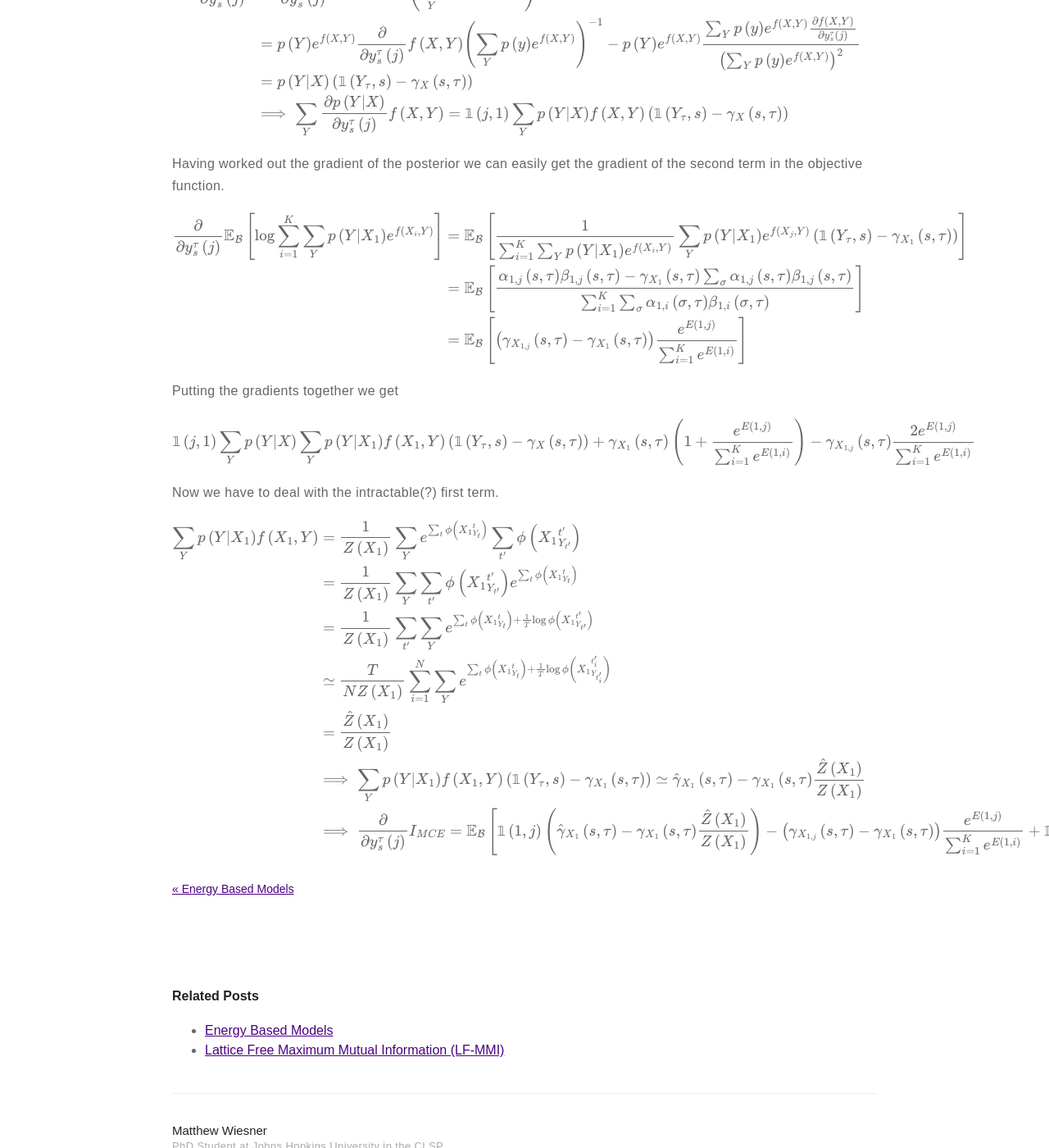
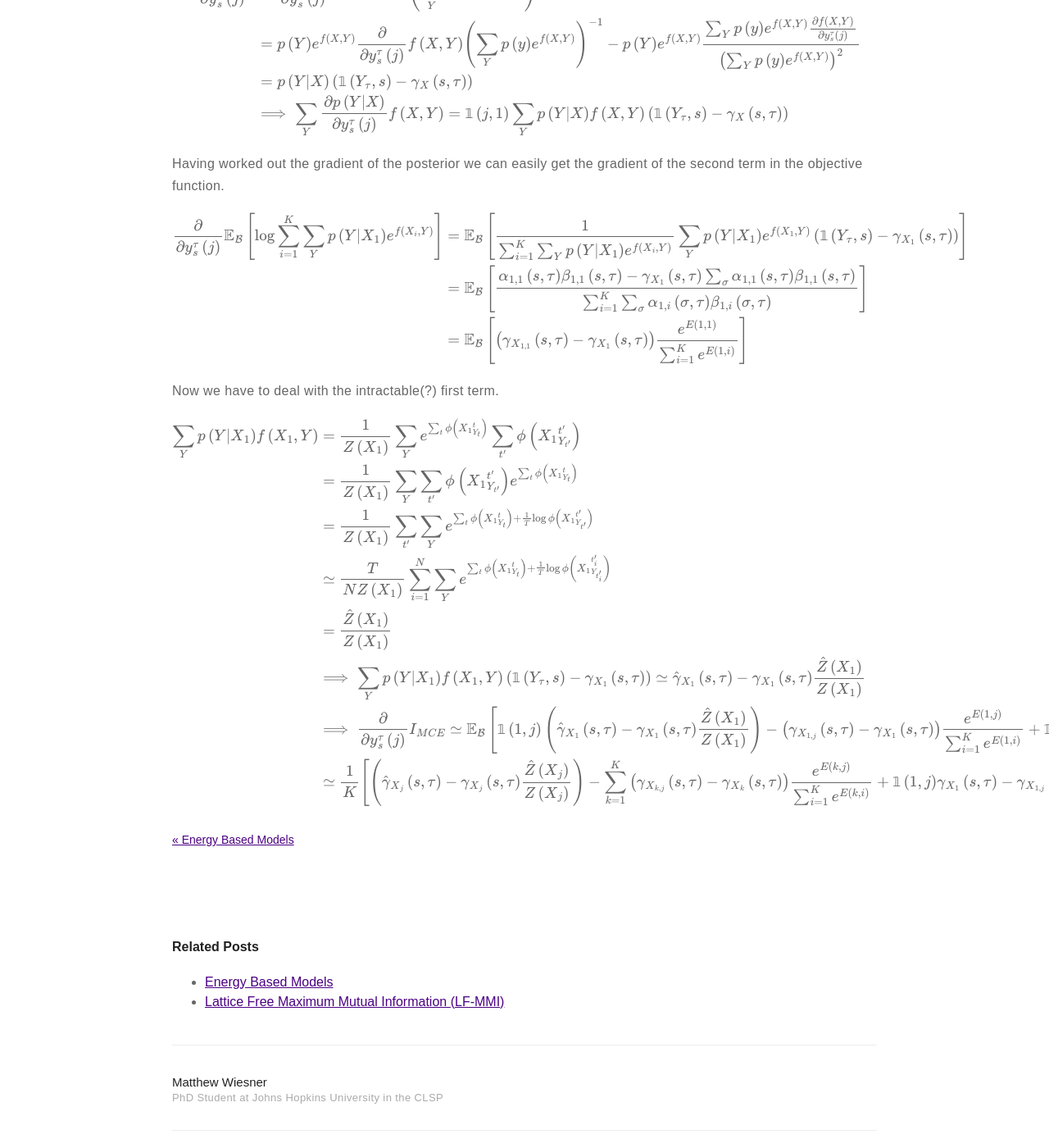
Before and after one commit to m-wiesner/m-wiesner.github.io, a Jekyll site: the page built from _posts/2020-10-30-Variational-Bounds-on-Mutual-Information.markdown, in a window 1280 px wide and 1400 px high, scrolled down 9160 px. Shown: the whole window at 82% size. Built offline with Jekyll 4.4.1, drawn with Linux system fonts in a browser that asks for light colours; formulas are drawn with MathJax 3.

Commit message:
Update 2020-10-30-Variational-Bounds-on-Mutual-Information.markdown

```diff
--- a/_posts/2020-10-30-Variational-Bounds-on-Mutual-Information.markdown
+++ b/_posts/2020-10-30-Variational-Bounds-on-Mutual-Information.markdown
@@ -326,16 +326,18 @@ $$\begin{align}
 Having worked out the gradient of the posterior we can easily get the gradient of the second term in the objective function.
 
 $$\begin{align}
-\frac{\partial}{\partial y_s^{\tau}\left(j\right)} \mathbb{E}_{\mathcal{B}}\left[\log{\sum_{i=1}^K \sum_Y p\left(Y | X_1\right) e^{f\left(X_i, Y\right)}} \right] &= \mathbb{E}_{\mathcal{B}}\left[\frac{1}{\sum_{i=1}^K \sum_Y p\left(Y | X_1\right) e^{f\left(X_i, Y\right)}} \sum_Y p\left(Y | X_1\right) e^{f\left(X_j, Y\right)}\left(\mathbb{1}\left(Y_{\tau}, s\right) - \gamma_{X_1}\left(s, \tau\right)\right)\right] \\
-&= \mathbb{E}_{\mathcal{B}}\left[\frac{\alpha_{1, j}\left(s, \tau\right)\beta_{1, j}\left(s, \tau\right) - \gamma_{X_1}\left(s, \tau\right)\sum_{\sigma}\alpha_{1, j}\left(s, \tau\right)\beta_{1,j}\left(s, \tau\right)}{\sum_{i=1}^K \sum_{\sigma} \alpha_{1, i}\left(\sigma, \tau\right)\beta_{1, i}\left(\sigma, \tau\right)}\right] \\
-&= \mathbb{E}_{\mathcal{B}}\left[ \left(\gamma_{X_{1, j}}\left(s, \tau\right) - \gamma_{X_1}\left(s, \tau\right)\right) \frac{e^{E\left(1, j\right)}}{\sum_{i=1}^K e^{E\left(1, i\right)}}\right]
+\frac{\partial}{\partial y_s^{\tau}\left(j\right)} \mathbb{E}_{\mathcal{B}}\left[\log{\sum_{i=1}^K \sum_Y p\left(Y | X_1\right) e^{f\left(X_i, Y\right)}} \right] &= \mathbb{E}_{\mathcal{B}}\left[\frac{1}{\sum_{i=1}^K \sum_Y p\left(Y | X_1\right) e^{f\left(X_i, Y\right)}} \sum_Y p\left(Y | X_1\right) e^{f\left(X_1, Y\right)}\left(\mathbb{1}\left(Y_{\tau}, s\right) - \gamma_{X_1}\left(s, \tau\right)\right)\right] \\
+&= \mathbb{E}_{\mathcal{B}}\left[\frac{\alpha_{1, 1}\left(s, \tau\right)\beta_{1, 1}\left(s, \tau\right) - \gamma_{X_1}\left(s, \tau\right)\sum_{\sigma}\alpha_{1, 1}\left(s, \tau\right)\beta_{1,1}\left(s, \tau\right)}{\sum_{i=1}^K \sum_{\sigma} \alpha_{1, i}\left(\sigma, \tau\right)\beta_{1, i}\left(\sigma, \tau\right)}\right] \\
+&= \mathbb{E}_{\mathcal{B}}\left[ \left(\gamma_{X_{1, 1}}\left(s, \tau\right) - \gamma_{X_1}\left(s, \tau\right)\right) \frac{e^{E\left(1, 1\right)}}{\sum_{i=1}^K e^{E\left(1, i\right)}}\right]
 \end{align}$$
 
+<!--
 Putting the gradients together we get
-
 $$\begin{align}
 \mathbb{1}\left(j, 1\right)\sum_Y p\left(Y | X\right) \sum_Y p\left(Y | X_1\right) f\left(X_1, Y\right)\left(\mathbb{1}\left(Y_{\tau}, s\right) - \gamma_{X}\left(s, \tau \right)\right) + \gamma_{X_1}\left(s, \tau\right)\left(1 + \frac{e^{E\left(1, j\right)}}{\sum_{i=1}^K e^{E\left(1, i\right)}}\right) -  \gamma_{X_{1, j}}\left(s, \tau\right) \frac{2e^{E\left(1, j\right)}}{\sum_{i=1}^K e^{E\left(1, i\right)}}
 \end{align}$$
+-->
+
 
 Now we have to deal with the intractable(?) first term.
 
@@ -346,7 +348,8 @@ $$\begin{align}
 &\simeq \frac{T}{N Z\left(X_1\right)} \sum_{i=1}^N \sum_Y e^{\sum_t \phi\left({X_1}_{Y_t}^t\right) + \frac{1}{T}\log{\phi\left({X_1}_{Y_{t_i^{\prime}}}^{t_i^{\prime}}\right)}} \\
 &=\frac{\hat{Z}\left(X_1\right)}{Z\left(X_1\right)} \\
 &\implies \sum_Y p\left(Y | X_1\right) f\left(X_1, Y\right) \left(\mathbb{1}\left(Y_{\tau}, s\right) - \gamma_{X_1}\left(s, \tau\right) \right) \simeq \hat{\gamma}_{X_1}\left(s, \tau\right) - \gamma_{X_1}\left(s, \tau \right) \frac{\hat{Z}\left(X_1\right)}{Z\left(X_1\right)} \\
-&\implies \frac{\partial}{\partial y_s^{\tau}\left(j\right)} I_{MCE} = \mathbb{E}_{\mathcal{B}}\left[ \mathbb{1}\left(1, j\right)\left(\hat{\gamma}_{X_1}\left(s, \tau\right) - \gamma_{X_1}\left(s, \tau \right) \frac{\hat{Z}\left(X_1\right)}{Z\left(X_1\right)}\right) - \left(\gamma_{X_{1, j}}\left(s, \tau\right) - \gamma_{X_1}\left(s, \tau\right)\right) \frac{e^{E\left(1, j\right)}}{\sum_{i=1}^K e^{E\left(1, i\right)}} + \mathbb{1}\left(1, j\right)\gamma_{X_1}\left(s, \tau\right) - \gamma_{X_{1, j}}\left(s, \tau\right) \frac{e^{E\left(1, j\right)}}{\sum_{i=1}^K e^{E\left(1, i\right)}}  \right]\\
+&\implies \frac{\partial}{\partial y_s^{\tau}\left(j\right)} I_{MCE} \simeq \mathbb{E}_{\mathcal{B}}\left[ \mathbb{1}\left(1, j\right)\left(\hat{\gamma}_{X_1}\left(s, \tau\right) - \gamma_{X_1}\left(s, \tau \right) \frac{\hat{Z}\left(X_1\right)}{Z\left(X_1\right)}\right) - \left(\gamma_{X_{1, j}}\left(s, \tau\right) - \gamma_{X_1}\left(s, \tau\right)\right) \frac{e^{E\left(1, j\right)}}{\sum_{i=1}^K e^{E\left(1, i\right)}} + \mathbb{1}\left(1, j\right)\gamma_{X_1}\left(s, \tau\right) - \gamma_{X_{1, j}}\left(s, \tau\right) \frac{e^{E\left(1, j\right)}}{\sum_{i=1}^K e^{E\left(1, i\right)}}  \right]\\
+&\simeq \frac{1}{K}\left[ \left(\hat{\gamma}_{X_j}\left(s, \tau\right) - \gamma_{X_j}\left(s, \tau \right) \frac{\hat{Z}\left(X_j\right)}{Z\left(X_j\right)}\right) - \sum_{k=1}^{K}\left(\gamma_{X_{k, j}}\left(s, \tau\right) - \gamma_{X_k}\left(s, \tau\right)\right) \frac{e^{E\left(k, j\right)}}{\sum_{i=1}^K e^{E\left(k, i\right)}} + \mathbb{1}\left(1, j\right)\gamma_{X_1}\left(s, \tau\right) - \gamma_{X_{1, j}}\left(s, \tau\right) \frac{e^{E\left(1, j\right)}}{\sum_{i=1}^K e^{E\left(1, i\right)}}  \right]
 \end{align}$$
 
 
```
